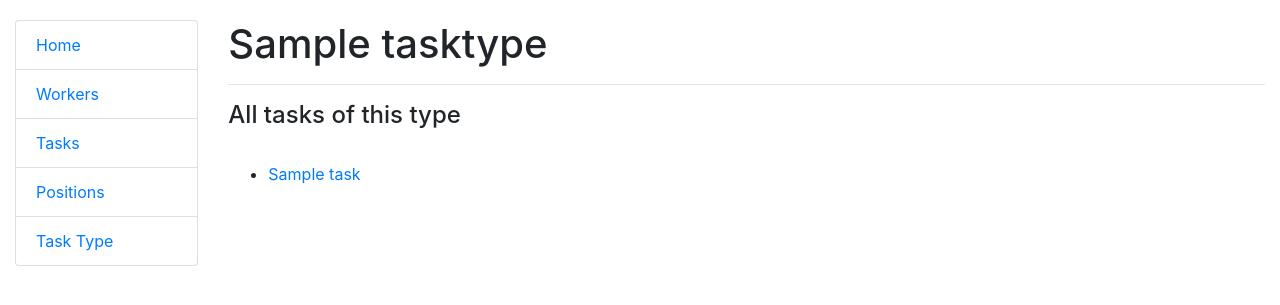
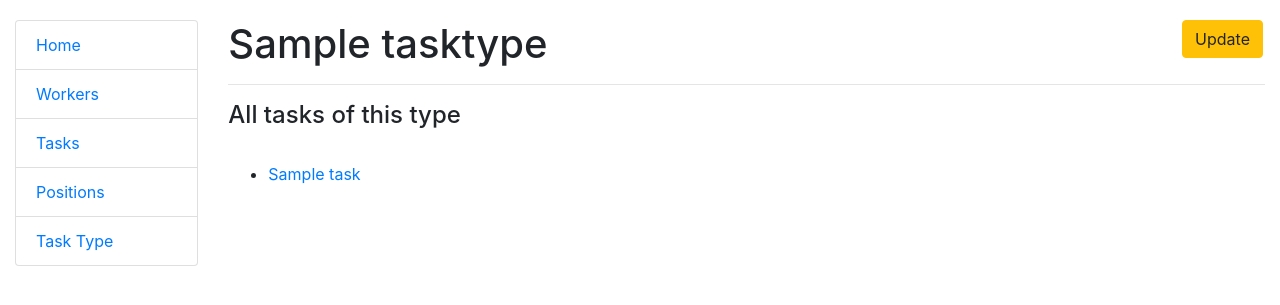
Before and after one commit to PozniakVA/it-company-task-manager, a Django app: page /task-type/1/ in a window 1280 px wide. Shown: the top 305 px of the page. Run offline with Django 5.2, Linux system fonts and the light colour scheme; tables that the repository leaves empty hold one stand-in row (values such as "Sample post").

Commit message:
add update for task type

```diff
--- a/manager/forms.py
+++ b/manager/forms.py
@@ -48,6 +48,7 @@ class PositionForm(forms.ModelForm):
 
 
 class TaskTypeForm(forms.ModelForm):
+
     class Meta:
         model = TaskType
         fields = "__all__"
--- a/manager/urls.py
+++ b/manager/urls.py
@@ -20,6 +20,7 @@ from manager.views import (
     PositionUpdateView,
     TaskTypeDetailView,
     TaskTypeCreateView,
+    TaskTypeUpdateView,
 )
 
 urlpatterns = [
@@ -59,6 +60,11 @@ urlpatterns = [
     path("task-type/", TaskTypeListView.as_view(), name="task-type-list"),
     path("task-type/<int:pk>/", TaskTypeDetailView.as_view(), name="task-type-detail"),
     path("task-type/create/", TaskTypeCreateView.as_view(), name="task-type-create"),
+    path(
+        "task-type/<int:pk>/update/",
+        TaskTypeUpdateView.as_view(),
+        name="task-type-update"
+    ),
 ]
 
 app_name = "manager"
--- a/manager/views.py
+++ b/manager/views.py
@@ -177,6 +177,14 @@ class TaskTypeCreateView(generic.CreateView):
     success_url = reverse_lazy("manager:task-type-list")
 
 
+class TaskTypeUpdateView(generic.UpdateView):
+    model = TaskType
+    form_class = TaskTypeForm
+    template_name = "manager/task_type_form.html"
+    context_object_name = "task_type"
+    success_url = reverse_lazy("manager:task-type-list")
+
+
 class AssignDeleteUserToTaskView(generic.UpdateView):
     model = Task
     form_class = TaskAssignDeleteForm
--- a/templates/manager/task_type_detail.html
+++ b/templates/manager/task_type_detail.html
@@ -3,6 +3,9 @@
 {% block content %}
   <h1>
     {{ task_type.name }}
+    <a href="{% url 'manager:task-type-update' pk=task_type.id %}" class="btn btn-warning link-to-page">
+      Update
+    </a>
   </h1>
   <hr>
   <h4>All tasks of this type</h4>
```
Also changed, not shown: templates/manager/task_type_form.html (line endings or trailing spaces).
